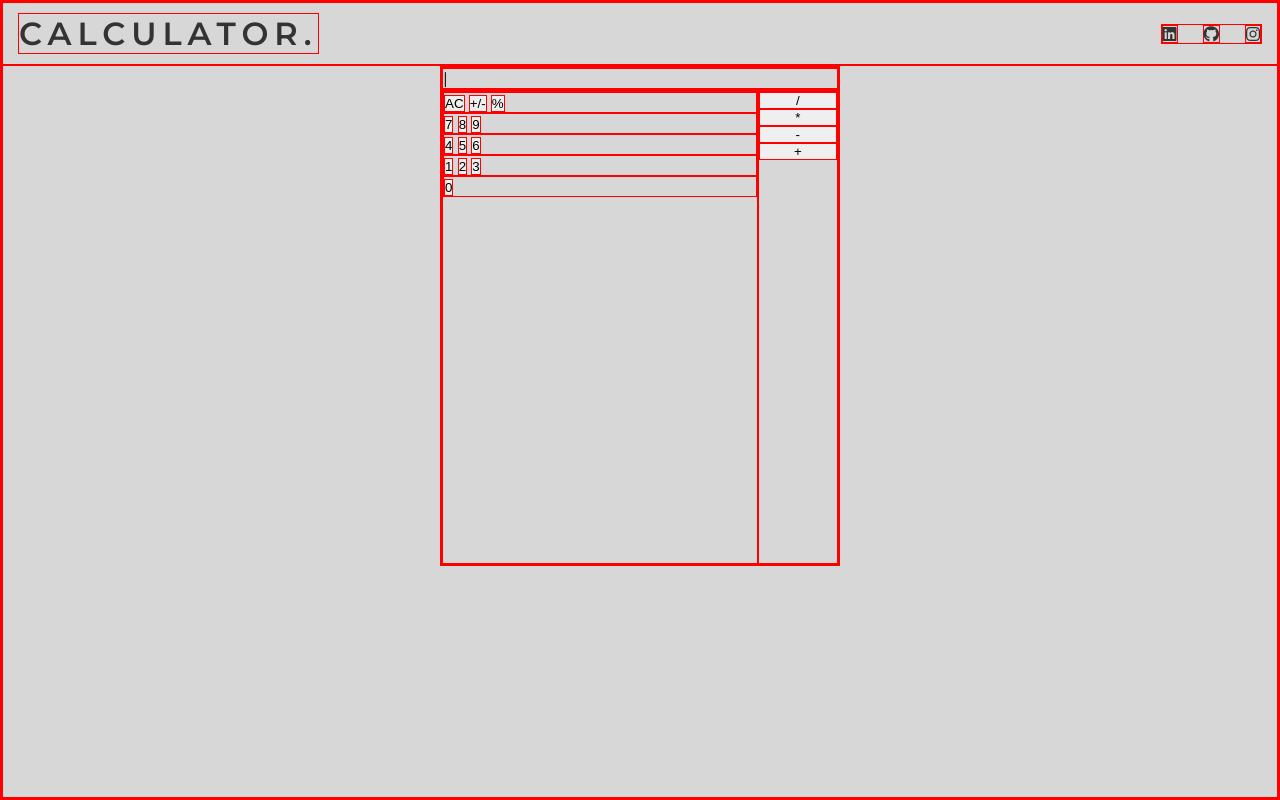
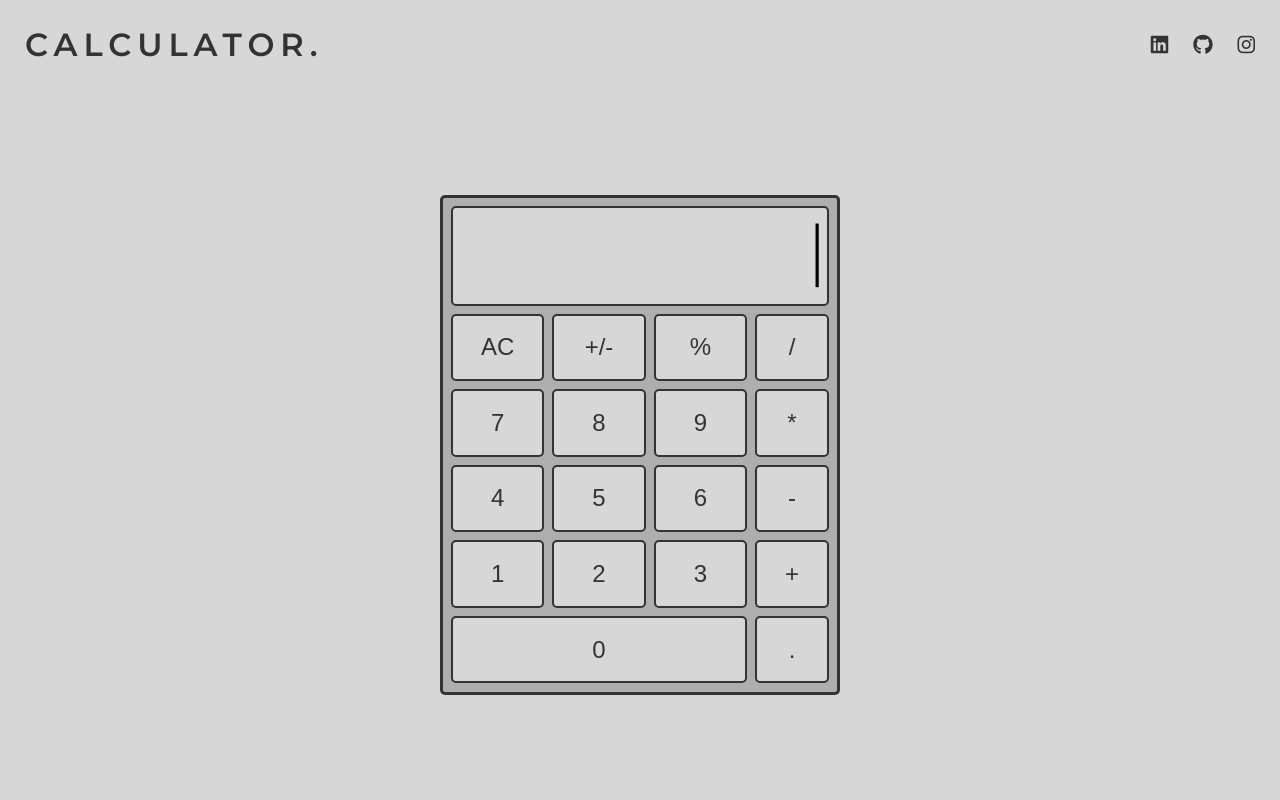
Before and after one commit to agabra23/odin-calculator, a plain HTML site: page index.html in a window 1280 px wide. Drawn offline with Linux system fonts and the light colour scheme.

Commit message:
Finish Basic CSS

```diff
--- a/index.html
+++ b/index.html
@@ -18,39 +18,41 @@
     <header>
         <h1>Calculator.</h1>
         <div class="socials">
-            <span class="fa-brands fa-linkedin"></span>
-            <span class="fa-brands fa-github"></span>
-            <span class="fa-brands fa-instagram"></span>
+            <span style="font-size: 20px;" class="fa-brands fa-linkedin"></span>
+            <span style="font-size: 20px;" class="fa-brands fa-github"></span>
+            <span style="font-size: 20px;" class="fa-brands fa-instagram"></span>
         </div>
     </header>
     <main>
         <div id="calcContainer">
             <div id="displayContainer">
-                <div id="display">|</div>
+                <div id="display">
+                    <h3 id="displayText">|</h3>
+                </div>
             </div>
             <div id="buttons">
                 <div id="settings-digits-container">
-                    <div id="settingsRow">
+                    <div id="settingsRow" class="row">
                         <button id="clear" class="button">AC</button>
                         <button id="+/-" class="button">+/-</button>
                         <button id="%" class="button">%</button>
                     </div>
-                    <div id="digitRow789">
+                    <div id="digitRow789" class="row">
                         <button id="7" class="digit button">7</button>
                         <button id="8" class="digit button">8</button>
                         <button id="9" class="digit button">9</button>
                     </div>
-                    <div id="digitRow456">
+                    <div id="digitRow456" class="row">
                         <button id="4" class="digit button">4</button>
                         <button id="5" class="digit button">5</button>
                         <button id="6" class="digit button">6</button>
                     </div>
-                    <div id="digit123">
+                    <div id="digit123" class="row">
                         <button id="1" class="digit button">1</button>
                         <button id="2" class="digit button">2</button>
                         <button id="3" class="digit button">3</button>
                     </div>
-                    <div id="digitRow0">
+                    <div id="digitRow0" class="row">
                         <button id="0" class="digit button">0</button>
                     </div>
                 </div>
@@ -59,11 +61,15 @@
                     <button id="*Btn" class="button">*</button>
                     <button id="-Btn" class="button">-</button>
                     <button id="+Btn" class="button">+</button>
+                    <button id="decimalBtn" class="button">.</button>
                 </div>
             </div>
 
         </div>
     </main>
+    <footer>
+
+    </footer>
 </body>
 <script src="./app.js"></script>
 </html>
--- a/style.css
+++ b/style.css
@@ -1,11 +1,13 @@
 :root {
     --primary-dark: #333;
+    --secondary-dark: #aeaeae;
     --primary-light: #d7d7d7;
     --secondary-light: #fefefe;
 }
 
 * {
-    border: 1px solid red;
+    /* border: 1px solid red; */
+    border: none;
     box-sizing: border-box;
     margin: 0;
     padding: 0;
@@ -28,6 +30,7 @@ main {
     flex: 1;
     display: flex;
     justify-content: center;
+    align-items: center;
 }
 
 #calcContainer {
@@ -35,23 +38,67 @@ main {
     height: 500px;
     display: flex;
     flex-direction: column;
+    border: 3px solid var(--primary-dark);
+    border-radius: 5px;
+    padding: 8px;
+    background-color: var(--secondary-dark);
+    gap: 8px;
+}
+
+#displayContainer {
+    min-height: 100px;
+    display: flex;
+    border: 2px solid var(--primary-dark);
+    border-radius: 5px;
+    background-color: var(--primary-light);
+}
+
+#display {
+    flex: 1;
+    display: flex;
+}
+
+#displayText {
+    flex: 1;
+    text-align: right;
+    font-size: 68px;
+    font-weight: 300;
 }
 
 #buttons {
     flex: 1;
     display: flex;
+    gap: 8px;
 }
 
 #settings-digits-container {
     flex: 4;
     display: flex;
     flex-direction: column;
+    gap: 8px;
+}
+
+.row {
+    flex: 1;
+    display: flex;
+    gap: 8px;
+}
+
+.button {
+    flex: 1;
+    border: 2px solid var(--primary-dark);
+    border-radius: 5px;
+    background-color: var(--primary-light);
+    color: var(--primary-dark);
+    font-size: 24px;
+    font-weight: 500;
 }
 
 #operatorBtns {
     flex: 1;
     display: flex;
     flex-direction: column;
+    gap: 8px;
 }
 
 header {
@@ -66,7 +113,7 @@ h1 {
     letter-spacing: 6px;
     text-transform: uppercase;
     color: var(--primary-dark);
-    margin: 10px 15px;
+    margin: 25px 25px;
 }
 
 .socials {
@@ -75,5 +122,5 @@ h1 {
     align-items: center;
     gap: 25px;
     color: var(--primary-dark);
-    margin-right: 15px;
+    margin: 25px;
 }
```
